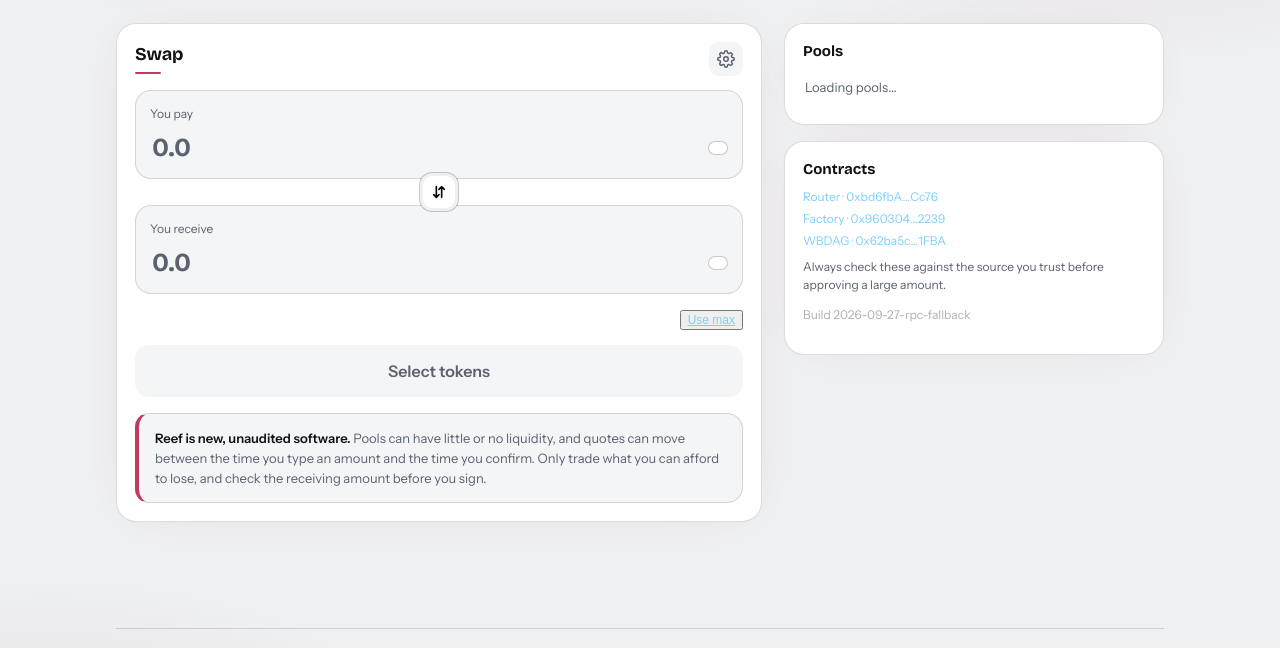
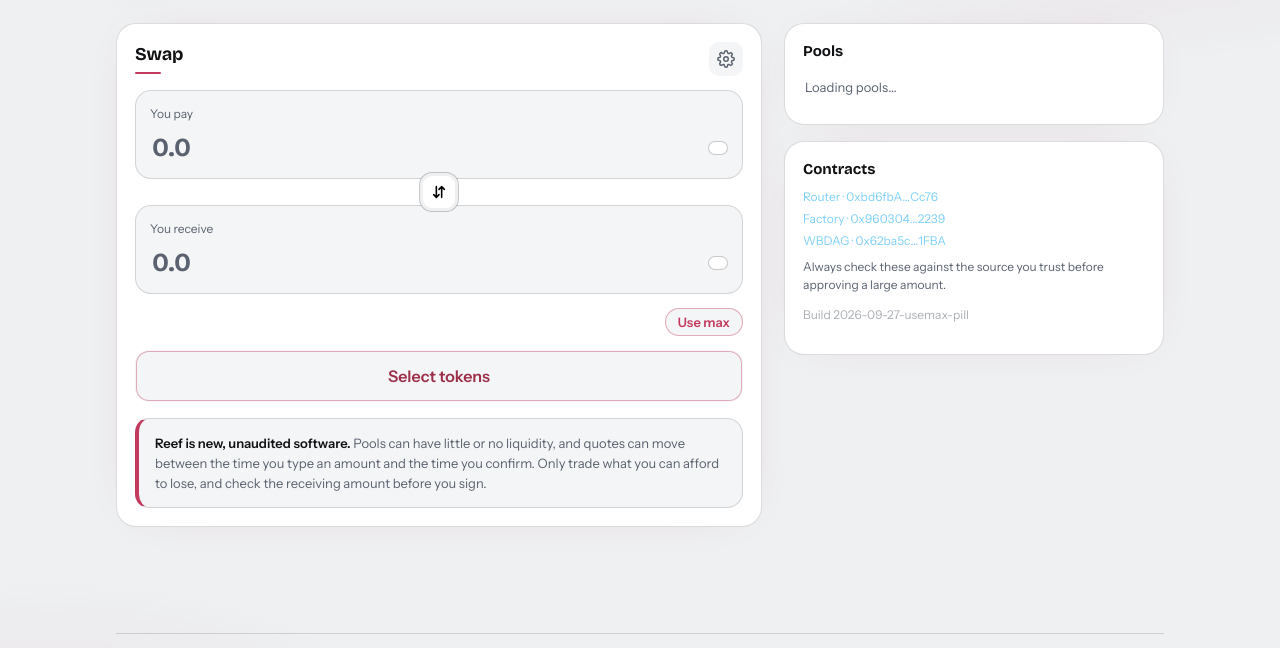
Before and after one commit to benjiprojects1404-maker/reef-dex-site, a plain HTML site: page index.html in a window 1280 px wide. Shown: the part 83-731 px from the top of the page. Drawn offline with nearby package versions, Linux system fonts and the light colour scheme.

Commit message:
Add files via upload

```diff
--- a/index.html
+++ b/index.html
@@ -9,13 +9,13 @@
 <style>
 :root{
   --ink:#0c0c0e;--raised:#1c1d21;--card:#18191d;--line:rgba(223,227,233,.12);--line2:rgba(223,227,233,.2);
-  --text:#e9ecf0;--muted:#98a0ab;--steel:#9aa1ab;--tide:#0a71a1;--polyp:#7fd0f7;--amber:#c5966c;--ember:#e5624a;--good:#3fbf83;
+  --text:#e9ecf0;--muted:#98a0ab;--ctadis:#aeb5bf;--coral-text:#e79bab;--steel:#9aa1ab;--tide:#0a71a1;--polyp:#7fd0f7;--amber:#c5966c;--ember:#e5624a;--good:#3fbf83;
   --coral:#c23a5e;--coral-soft:rgba(194,58,94,.4);--glow1:rgba(194,58,94,.16);--glow2:rgba(194,58,94,.12);
   --bg:var(--ink);
   padding-top:env(safe-area-inset-top,0px);padding-bottom:env(safe-area-inset-bottom,0px);box-sizing:border-box
 }
 @media (prefers-color-scheme:light){
-  :root:not([data-theme="dark"]){--bg:#eef0f2;--text:#111214;--muted:#5a6270;--line:rgba(12,12,14,.14);--line2:rgba(12,12,14,.22);--card:#ffffff;--raised:#f4f5f6;--glow1:rgba(194,58,94,.08);--glow2:rgba(194,58,94,.06)}
+  :root:not([data-theme="dark"]){--bg:#eef0f2;--text:#111214;--muted:#5a6270;--ctadis:#4b525c;--coral-text:#9c2f4a;--line:rgba(12,12,14,.14);--line2:rgba(12,12,14,.22);--card:#ffffff;--raised:#f4f5f6;--glow1:rgba(194,58,94,.08);--glow2:rgba(194,58,94,.06)}
 }
 :root[data-theme="dark"]{--bg:var(--ink);--glow1:rgba(194,58,94,.16);--glow2:rgba(194,58,94,.12)}
 html{scroll-padding-top:env(safe-area-inset-top,0px)}
@@ -82,7 +82,7 @@ main{max-width:1080px;margin:0 auto;padding:28px 16px 80px;display:grid;grid-tem
 .slip button.on{background:var(--tide);border-color:var(--tide);color:#fff}
 .slip input{width:52px;background:var(--card);border:1px solid var(--line2);border-radius:9px;color:var(--text);font:600 12px "Instrument Sans",sans-serif;padding:6px 6px;text-align:right}
 .cta{display:block;width:100%;margin-top:14px;padding:15px;border:1px solid transparent;border-radius:14px;background:var(--tide);color:#fff;font:600 16px "Instrument Sans",system-ui,sans-serif;cursor:pointer;transition:box-shadow .18s,border-color .18s}
-.cta:disabled{background:var(--raised);color:var(--muted);cursor:not-allowed}
+.cta:disabled{background:var(--raised);color:var(--coral-text);cursor:not-allowed;box-shadow:inset 0 0 0 1px var(--coral-soft)}
 .cta.secondary{background:var(--raised);color:var(--text);box-shadow:inset 0 0 0 1px var(--line2)}
 .cta:hover:not(:disabled){border-color:var(--coral-soft);box-shadow:0 0 20px -6px var(--coral-soft)}
 .cta:focus-visible{outline:3px solid var(--amber);outline-offset:2px}
@@ -91,7 +91,8 @@ main{max-width:1080px;margin:0 auto;padding:28px 16px 80px;display:grid;grid-tem
 .msg.info{background:rgba(10,113,161,.14);color:#8fd0ef;border:1px solid rgba(10,113,161,.35)}
 .msg.err{background:rgba(229,98,74,.12);color:#ffb3a3;border:1px solid rgba(229,98,74,.35)}
 .msg.ok{background:rgba(63,191,131,.12);color:#8fe0bb;border:1px solid rgba(63,191,131,.35)}
-.linklike{color:var(--polyp);text-decoration:underline;cursor:pointer}
+.linklike{color:var(--coral);text-decoration:none;cursor:pointer;background:var(--raised);border:1px solid var(--coral-soft);border-radius:999px;padding:5px 12px;font:600 13px "Instrument Sans",sans-serif}
+.linklike:hover{box-shadow:0 0 14px -6px var(--coral-soft)}
 .sub{color:var(--muted);font-size:13px;margin:0 0 14px}
 .pooltoggle{display:flex;gap:6px;margin-bottom:14px}
 .pooltoggle button{flex:1;border:1px solid var(--line2);background:var(--raised);color:var(--muted);font:600 13px "Instrument Sans",sans-serif;padding:9px 0;border-radius:11px;cursor:pointer}
@@ -223,7 +224,7 @@ dialog::backdrop{background:rgba(0,0,0,.55)}
       <div class="rows" id="swapInfo"></div>
       <div class="lockbadge" id="lockBadge" style="display:none"></div>
       <div class="chartbox" id="chartBox" style="display:none;margin-top:10px"></div>
-      <div style="text-align:right;margin-top:2px"><button class="linklike" style="font-size:12px" onclick="setMax()">Use max</button></div>
+      <div style="text-align:right;margin-top:2px"><button class="linklike" onclick="setMax()">Use max</button></div>
 
       <button class="cta" id="swapBtn" disabled onclick="doSwap()">Select tokens</button>
       <div class="msg" id="swapMsg"></div>
@@ -316,7 +317,7 @@ dialog::backdrop{background:rgba(0,0,0,.55)}
         <a href="https://explorer.bdagexplorer.com/address/0x62ba5c4F067989a7f6644488C875bEa69Bfa1FBA" target="_blank" rel="noopener">WBDAG &middot; 0x62ba5c&hellip;1FBA</a>
       </div>
       <p class="hint">Always check these against the source you trust before approving a large amount.</p>
-      <p class="hint" style="opacity:.5;margin-top:10px">Build 2026-09-27-rpc-fallback</p>
+      <p class="hint" style="opacity:.5;margin-top:10px">Build 2026-09-27-usemax-pill</p>
     </div>
   </div>
 </main>
```
